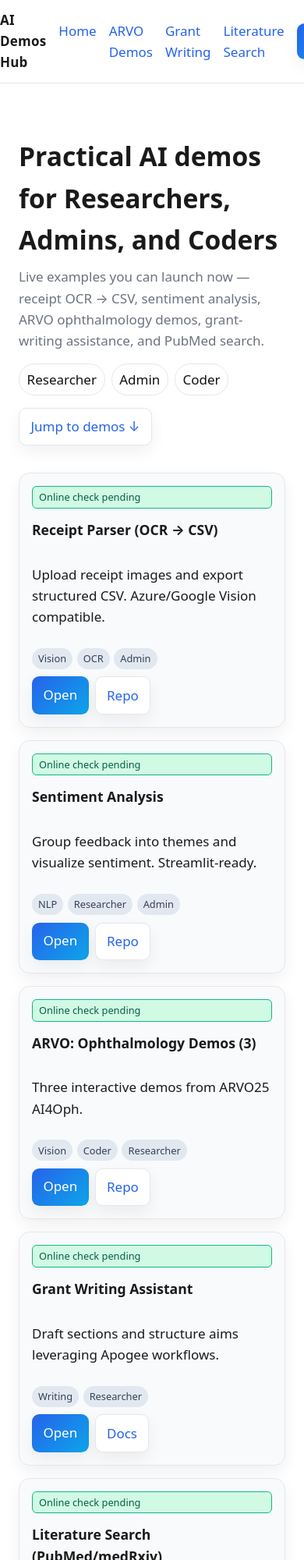
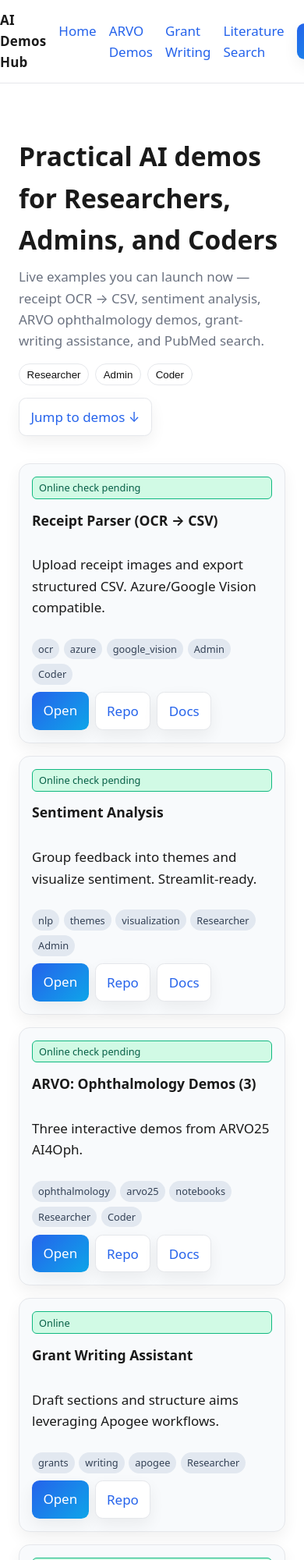
Before and after one commit to kalpathy/ai-demos-hub, a plain HTML site: page index.html in a window 390 px wide. Shown: the top 2000 px of the page at 78% size. Drawn offline with Linux system fonts and the light colour scheme.

Commit message:
feat: dynamic card renderer + persona filters

```diff
--- /dev/null
+++ b/assets/js/render.js
@@ -0,0 +1,66 @@
+
+;(function(){
+  const state = { data: [], personas: new Set() }
+  const el = {
+    cards: document.getElementById('cards'),
+    pResearcher: document.getElementById('filter-researcher'),
+    pAdmin: document.getElementById('filter-admin'),
+    pCoder: document.getElementById('filter-coder')
+  }
+
+  function chipActive(btn, active){
+    if(!btn) return
+    btn.style.background = active ? 'linear-gradient(135deg,#2563eb,#0ea5e9)' : '#fff'
+    btn.style.color = active ? '#fff' : '#1a1a1a'
+    btn.style.borderColor = active ? 'transparent' : '#e5e7eb'
+  }
+
+  function togglePersona(p){
+    if(state.personas.has(p)) state.personas.delete(p); else state.personas.add(p)
+    chipActive(el['p'+p], state.personas.has(p))
+    render()
+  }
+
+  ;['Researcher','Admin','Coder'].forEach(p=>{
+    const id = 'filter-'+p.toLowerCase()
+    const btn = document.getElementById(id)
+    if(btn) btn.addEventListener('click', ()=>togglePersona(p))
+  })
+
+  function cardHTML(t){
+    const tags = (t.tags||[]).slice(0,3).map(x=>`<span class="tag">${x}</span>`).join('')
+    const personas = (t.personas||[]).map(x=>`<span class="tag">${x}</span>`).join('')
+    let desc = ''
+    if(t.slug==='receipt-parser') desc='Upload receipt images and export structured CSV. Azure/Google Vision compatible.'
+    else if(t.slug==='sentiment') desc='Group feedback into themes and visualize sentiment. Streamlit-ready.'
+    else if(t.slug==='arvo-demos') desc='Three interactive demos from ARVO25 AI4Oph.'
+    else if(t.slug==='grant-writing') desc='Draft sections and structure aims leveraging Apogee workflows.'
+    else if(t.slug==='pubmed-search') desc='Query PubMed API, filter by author/year; export citations.'
+    const repoBtn = t.repo ? `<a class="btn" href="${t.repo}" target="_blank" rel="noopener">Repo</a>` : ''
+    const docBtn = t.doc_url && t.doc_url!==t.repo ? `<a class="btn" href="${t.doc_url}" target="_blank" rel="noopener">Docs</a>` : ''
+    return `<article class="card">
+      <span class="badge">${t.status==='online'?'Online':'Online check pending'}</span>
+      <h3>${t.title}</h3>
+      <p>${desc}</p>
+      <div class="tags">${tags}${personas}</div>
+      <div class="actions">
+        <a class="btn primary" href="tutorials/${t.slug}/">Open</a>
+        ${repoBtn}${docBtn}
+      </div>
+    </article>`
+  }
+
+  function render(){
+    const items = !state.personas.size ? state.data :
+      state.data.filter(t => (t.personas||[]).some(p=>state.personas.has(p)))
+    el.cards.innerHTML = items.map(cardHTML).join('')
+  }
+
+  fetch('data/tutorials.json?cachebust='+Date.now())
+    .then(r=>r.json())
+    .then(data=>{ state.data = data; render() })
+    .catch(err=>{
+      console.error('Failed to load tutorials.json', err)
+      el.cards.innerHTML = `<p style="color:#b91c1c">Failed to load tutorials. Try reloading.</p>`
+    })
+})();
--- a/index.html
+++ b/index.html
@@ -26,67 +26,16 @@
       <h1>Practical AI demos for Researchers, Admins, and Coders</h1>
       <p>Live examples you can launch now — receipt OCR → CSV, sentiment analysis, ARVO ophthalmology demos, grant-writing assistance, and PubMed search.</p>
       <div class="filters">
-        <span class="chip">Researcher</span><span class="chip">Admin</span><span class="chip">Coder</span>
+        <button class="chip" id="filter-researcher">Researcher</button>
+        <button class="chip" id="filter-admin">Admin</button>
+        <button class="chip" id="filter-coder">Coder</button>
       </div>
       <div><a class="btn" href="#demos">Jump to demos ↓</a></div>
     </section>
 
     <section id="demos">
-      <div class="grid">
-        <article class="card">
-          <span class="badge">Online check pending</span>
-          <h3>Receipt Parser (OCR → CSV)</h3>
-          <p>Upload receipt images and export structured CSV. Azure/Google Vision compatible.</p>
-          <div class="tags"><span class="tag">Vision</span><span class="tag">OCR</span><span class="tag">Admin</span></div>
-          <div class="actions">
-            <a class="btn primary" href="tutorials/receipt-parser/">Open</a>
-            <a class="btn" href="https://github.com/kalpathy/receipt-parsing">Repo</a>
-          </div>
-        </article>
-
-        <article class="card">
-          <span class="badge">Online check pending</span>
-          <h3>Sentiment Analysis</h3>
-          <p>Group feedback into themes and visualize sentiment. Streamlit-ready.</p>
-          <div class="tags"><span class="tag">NLP</span><span class="tag">Researcher</span><span class="tag">Admin</span></div>
-          <div class="actions">
-            <a class="btn primary" href="tutorials/sentiment/">Open</a>
-            <a class="btn" href="https://github.com/kalpathy/sentiment_app">Repo</a>
-          </div>
-        </article>
-
-        <article class="card">
-          <span class="badge">Online check pending</span>
-          <h3>ARVO: Ophthalmology Demos (3)</h3>
-          <p>Three interactive demos from ARVO25 AI4Oph.</p>
-          <div class="tags"><span class="tag">Vision</span><span class="tag">Coder</span><span class="tag">Researcher</span></div>
-          <div class="actions">
-            <a class="btn primary" href="tutorials/arvo-demos/">Open</a>
-            <a class="btn" href="https://github.com/QTIM-Lab/ARVO25_AI4Oph">Repo</a>
-          </div>
-        </article>
-
-        <article class="card">
-          <span class="badge">Online check pending</span>
-          <h3>Grant Writing Assistant</h3>
-          <p>Draft sections and structure aims leveraging Apogee workflows.</p>
-          <div class="tags"><span class="tag">Writing</span><span class="tag">Researcher</span></div>
-          <div class="actions">
-            <a class="btn primary" href="tutorials/grant-writing/">Open</a>
-            <a class="btn" href="https://apogee-project.github.io/apogee-site/">Docs</a>
-          </div>
-        </article>
-
-        <article class="card">
-          <span class="badge">Online check pending</span>
-          <h3>Literature Search (PubMed/medRxiv)</h3>
-          <p>Query PubMed API, filter by author/year; export citations.</p>
-          <div class="tags"><span class="tag">NLP</span><span class="tag">APIs</span><span class="tag">Coder</span></div>
-          <div class="actions">
-            <a class="btn primary" href="tutorials/pubmed-search/">Open</a>
-            <a class="btn" href="https://github.com/kalpathy">Repo</a>
-          </div>
-        </article>
+      <div id="cards" class="grid">
+        <noscript>Please enable JavaScript to view the demo cards.</noscript>
       </div>
     </section>
   </main>
@@ -95,5 +44,6 @@
     <div class="container">© <span id="y"></span> AI Demos Hub · Built for live demos · <a href="https://kalpathy.github.io/community_health/">Community Health style</a></div>
   </footer>
 <script>document.getElementById('y').textContent=new Date().getFullYear()</script>
+<script src="assets/js/render.js"></script>
 </body>
 </html>
```
